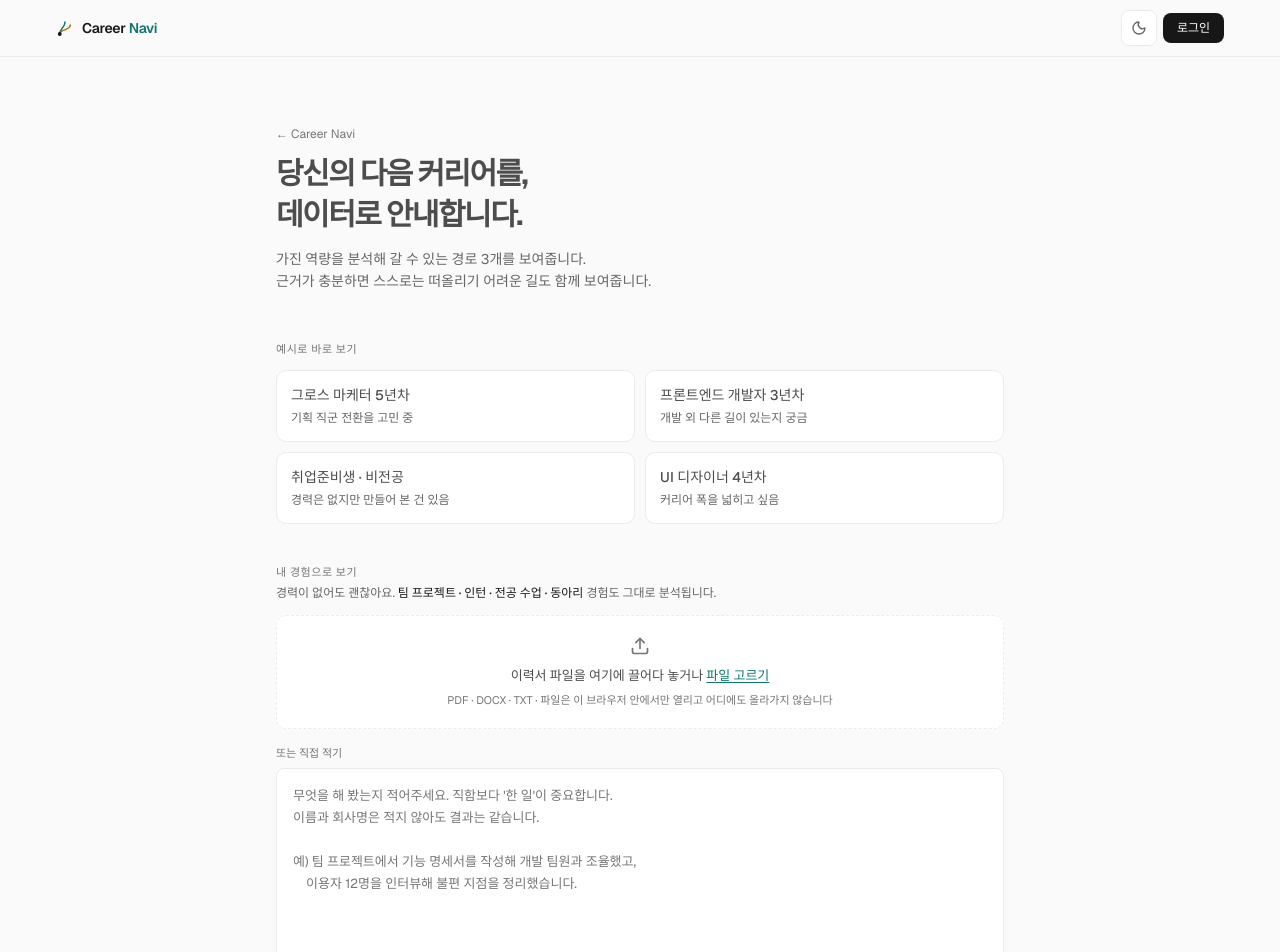
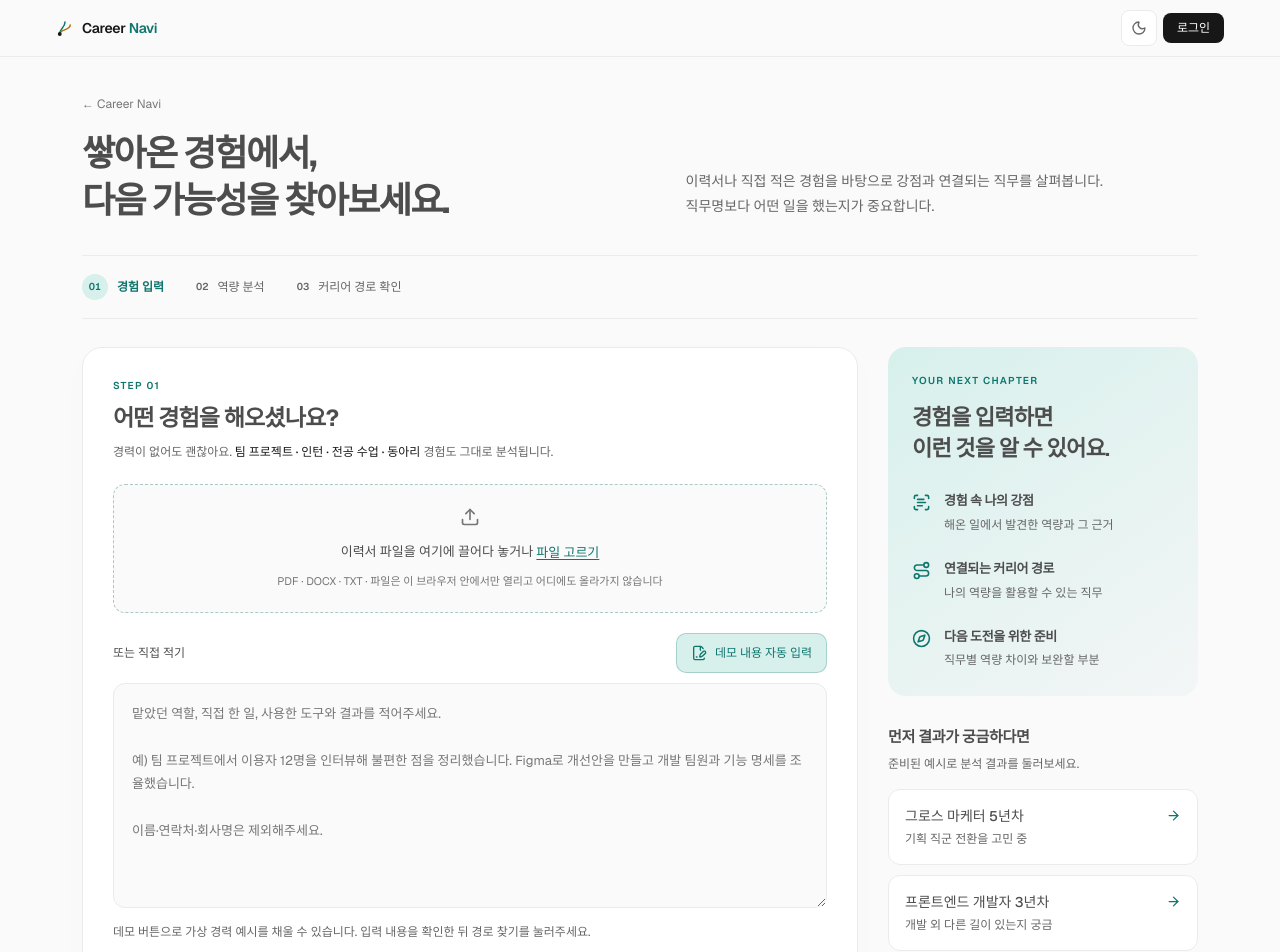
Before and after one commit to alsgur3667/wanted, a Next.js app: page /personal in a window 1280 px wide. Shown: the top 952 px of the page. Built offline with nearby package versions, Linux system fonts and the light colour scheme.

Commit message:
feat(ui): refine personal entry page and add demo autofill

```diff
--- a/app/personal/page.tsx
+++ b/app/personal/page.tsx
@@ -5,27 +5,34 @@ import Link from 'next/link';
 import type { AnalysisResult } from '@/types';
 import ResumeInput from '@/components/ResumeInput';
 import ResultView from '@/components/ResultView';
+import './personal.css';
 
 export default function Home() {
   const [result, setResult] = useState<AnalysisResult | null>(null);
 
   return (
-    <main className="mx-auto max-w-3xl px-5 py-12 sm:py-16">
-      <header>
+    <main className={result ? 'mx-auto max-w-3xl px-5 py-12 sm:py-16' : 'personal-page'}>
+      <header className={!result ? 'personal-intro' : undefined}>
         <Link href="/" className="text-[12px] text-faint transition-colors hover:text-ink">← Career Navi</Link>
         <h1 className="mt-2 text-2xl font-bold leading-snug sm:text-3xl">
-          당신의 다음 커리어를,
+          {result ? '당신의 다음 커리어를,' : '쌓아온 경험에서,'}
           <br />
-          데이터로 안내합니다.
+          {result ? '데이터로 안내합니다.' : '다음 가능성을 찾아보세요.'}
         </h1>
         <p className="mt-3 text-sm leading-relaxed text-mute">
-          가진 역량을 분석해 갈 수 있는 경로 3개를 보여줍니다.
+          이력서나 직접 적은 경험을 바탕으로 강점과 연결되는 직무를 살펴봅니다.
           <br className="hidden sm:block" />
-          근거가 충분하면 스스로는 떠올리기 어려운 길도 함께 보여줍니다.
+          직무명보다 어떤 일을 했는지가 중요합니다.
         </p>
       </header>
 
-      <div className="mt-12">
+      {!result && <ol className="personal-progress" aria-label="커리어 탐색 순서">
+        <li aria-current="step"><span>01</span> 경험 입력</li>
+        <li><span>02</span> 역량 분석</li>
+        <li><span>03</span> 커리어 경로 확인</li>
+      </ol>}
+
+      <div className={result ? 'mt-12' : 'personal-content'}>
         {result ? (
           <ResultView result={result} onReset={() => setResult(null)} />
         ) : (
--- /dev/null
+++ b/app/personal/personal.css
@@ -0,0 +1,60 @@
+.personal-page { max-width:1180px; margin:0 auto; padding:38px 32px 28px; }
+.personal-intro h1 { margin-top:18px; font-size:clamp(28px,3.1vw,40px); font-weight:650; line-height:1.3; letter-spacing:-.045em; }
+.personal-intro > p { font-size:14px; line-height:1.8; margin-top:16px; }
+@media (min-width:951px) {
+  .personal-intro { display:grid; grid-template-columns:1.1fr 1fr; gap:0 40px; align-items:end; }
+  .personal-intro > a { grid-column:1 / -1; justify-self:start; }
+  .personal-intro h1 { font-size:36px; }
+  .personal-intro > p { margin-bottom:5px; max-width:440px; }
+}
+.personal-progress { display:flex; align-items:center; gap:32px; margin-top:30px; padding:18px 0; border-top:1px solid var(--hairline); border-bottom:1px solid var(--hairline); }
+.personal-progress li { display:flex; align-items:center; gap:9px; font-size:12px; color:var(--mute); }
+.personal-progress span { font-size:10px; font-weight:600; font-variant-numeric:tabular-nums; }
+.personal-progress [aria-current] { color:var(--link); font-weight:600; }
+.personal-progress [aria-current] span { display:grid; place-items:center; width:26px; height:26px; border-radius:50%; background:var(--link-soft); }
+.personal-content { margin-top:28px; }
+.personal-input-layout { display:grid; grid-template-columns:minmax(0,1fr) 310px; gap:30px; align-items:start; }
+.personal-editor { grid-column:1; grid-row:1; padding:30px; border:1px solid var(--hairline); border-radius:20px; background:var(--elevated); box-shadow:0 8px 32px #172e2404; }
+.personal-kicker { font-size:10px; font-weight:600; letter-spacing:.13em; color:var(--link); }
+.personal-editor > h2 { margin-top:8px; margin-bottom:8px; font-size:23px; font-weight:650; letter-spacing:-.035em; }
+.personal-file-drop { margin-top:22px; }
+.personal-file-drop > div > div:first-child { border-radius:12px; padding:22px 16px; background:var(--canvas); border-color:color-mix(in srgb,var(--link) 30%,var(--hairline)); }
+.personal-file-drop button { min-height:30px; }
+.personal-editor textarea { border-radius:12px; background:var(--canvas); font-size:13px; line-height:1.8; padding:18px; margin-top:10px; }
+.personal-editor textarea:focus-visible { outline:3px solid color-mix(in srgb,var(--link) 13%,transparent); outline-offset:1px; }
+.personal-editor > section { border-radius:12px; background:var(--canvas); margin-top:20px; }
+.personal-analyze { display:flex; align-items:center; justify-content:center; gap:10px; width:100%; min-height:52px; margin-top:22px; border-radius:11px; background:var(--link); color:var(--canvas); font-size:14px; font-weight:600; cursor:pointer; transition:opacity .15s; }
+.personal-analyze:hover { opacity:.88; }
+.personal-sidebar { grid-column:2; grid-row:1; }
+.personal-expectations { padding:26px 24px; border-radius:18px; background:linear-gradient(145deg,var(--link-soft),color-mix(in srgb,var(--link) 3%,var(--canvas))); }
+.personal-expectations h2 { margin-top:14px; font-size:22px; line-height:1.45; letter-spacing:-.035em; font-weight:600; }
+.personal-expectations ul { display:grid; gap:24px; margin-top:26px; }
+.personal-expectations li { display:flex; gap:13px; }
+.personal-expectations svg { flex-shrink:0; margin-top:2px; color:var(--link); }
+.personal-expectations h3 { font-size:13px; font-weight:600; }
+.personal-expectations li p { margin-top:5px; font-size:12px; line-height:1.6; color:var(--mute); word-break:keep-all; }
+.personal-samples { margin-top:30px; }
+.personal-samples > h2 { font-size:15px; font-weight:600; letter-spacing:-.02em; }
+.personal-sample-description { margin-top:6px; font-size:12px; color:var(--mute); }
+.personal-sample-list { display:grid; gap:10px; margin-top:16px; }
+.personal-sample-list button { border-radius:12px; padding:16px; }
+.personal-sample-list button svg { color:var(--link); }
+.personal-page button:focus-visible,.personal-page a:focus-visible { outline:2px solid var(--link); outline-offset:3px; }
+.personal-page > footer { margin-top:32px; font-size:11px; }
+@media (max-width:950px) { .personal-input-layout { grid-template-columns:minmax(0,1fr) 270px; gap:20px; } .personal-editor { padding:24px; } .personal-expectations { padding:24px 18px; } }
+@media (max-width:760px) {
+  .personal-page { padding:26px 20px; }
+  .personal-intro h1 { font-size:30px; }
+  .personal-intro > p { font-size:13px; }
+  .personal-progress { gap:18px; justify-content:space-between; margin-top:24px; padding:14px 0; }
+  .personal-progress li { font-size:11px; gap:5px; }
+  .personal-progress [aria-current] span { width:22px; height:22px; }
+  .personal-input-layout { display:flex; flex-direction:column; gap:28px; }
+  .personal-editor { order:0; width:100%; padding:22px 18px; border-radius:16px; }
+  .personal-sidebar { order:1; width:100%; }
+  .personal-editor > h2 { font-size:21px; }
+  .personal-expectations h2 br { display:none; }
+  .personal-expectations h2 { font-size:20px; }
+  .personal-sample-list { grid-template-columns:repeat(2,minmax(0,1fr)); }
+}
+@media (max-width:420px) { .personal-progress { gap:8px; } .personal-progress li { font-size:10px; } .personal-sample-list { grid-template-columns:1fr; } }
--- a/components/ResumeInput.tsx
+++ b/components/ResumeInput.tsx
@@ -1,12 +1,19 @@
 'use client';
 
-import { useState } from 'react';
+import { useRef, useState } from 'react';
+import { ArrowRight, FilePenLine, Route, ScanText, Compass } from 'lucide-react';
 import { SAMPLE_PROFILES } from '@/data/samples';
 import type { AnalysisResult } from '@/types';
 import { INPUT_GUARD } from '@/lib/prompts/extract';
 import RouteSearchLoader from './RouteSearchLoader';
 import PrivacyNotice from './PrivacyNotice';
 import ResumeFileDrop from './ResumeFileDrop';
+
+const DEMO_RESUME_TEXT = `${SAMPLE_PROFILES[0].resumeText}
+
+사용자 인터뷰 결과를 바탕으로 문제를 분류하고, 개선할 기능의 우선순위와 요구사항을 문서로 정리했습니다. 디자이너와 개발자에게 분석 내용을 공유하고 실험 일정과 지표를 함께 조율했습니다.
+
+앞으로는 고객의 문제를 정의하고 제품 개선을 이끄는 일을 하고 싶습니다. 지금까지 쌓은 실험 설계, 데이터 분석, 사용자 인터뷰 경험을 다른 직무에서도 활용할 수 있을지 알고 싶습니다.`;
 
 // 경로 탐색 화면을 이 컴포넌트 안에서 띄운다. 부모가 띄우면 입력 폼이 언마운트되어
 // 실패했을 때 사용자가 써 둔 이력서가 통째로 날아간다.
@@ -16,6 +23,8 @@ export default function ResumeInput({
   onResult: (r: AnalysisResult) => void;
 }) {
   const [text, setText] = useState('');
+  const inputRef = useRef<HTMLTextAreaElement>(null);
+  const [demoNotice, setDemoNotice] = useState('');
   const [error, setError] = useState<string | null>(null);
   const [searching, setSearching] = useState(false);
   const [pending, setPending] = useState<AnalysisResult | null>(null);
@@ -73,25 +82,12 @@ export default function ResumeInput({
   }
 
   return (
-    <div>
-      <section>
-        <h2 className="text-[11px] font-medium uppercase tracking-wider text-faint">예시로 바로 보기</h2>
-        <div className="mt-3 grid gap-2.5 sm:grid-cols-2">
-          {SAMPLE_PROFILES.map((s) => (
-            <button
-              key={s.id}
-              onClick={() => showSample(s.cachedResult)}
-              className="rounded-lg border border-hairline bg-elevated p-3.5 text-left transition-colors hover:border-link/50 hover:bg-link-soft"
-            >
-              <span className="block text-sm font-medium">{s.label}</span>
-              <span className="mt-1 block text-[12px] text-mute">{s.hint}</span>
-            </button>
-          ))}
-        </div>
-      </section>
+    <div className="personal-input-layout">
 
-      <section className="mt-10">
-        <h2 className="text-[11px] font-medium uppercase tracking-wider text-faint">내 경험으로 보기</h2>
+
+      <section className="personal-editor" aria-labelledby="experience-title">
+        <p className="personal-kicker">STEP 01</p>
+        <h2 id="experience-title">어떤 경험을 해오셨나요?</h2>
         <p className="mt-1 text-[12px] leading-[1.6] text-mute">
           경력이 없어도 괜찮아요. <strong className="font-medium text-ink">팀 프로젝트 · 인턴 · 전공 수업 · 동아리</strong> 경험도 그대로 분석됩니다.
         </p>
@@ -99,25 +95,50 @@ export default function ResumeInput({
         {/* 파일에서 뽑은 글자는 아래 칸으로 들어간다. 곧장 분석으로 보내지 않는
             이유는 ResumeFileDrop 위에 적어 두었다 — 요약하면, 보내기 전에
             무엇이 보내지는지 사용자가 볼 수 있어야 한다. */}
-        <div className="mt-3">
+        <div className="personal-file-drop">
           <ResumeFileDrop
             onText={(t) => {
               setText(t);
               setError(null);
+              setDemoNotice('');
             }}
           />
         </div>
 
-        <p className="mt-4 text-[11px] text-faint">또는 직접 적기</p>
+        <div className="mt-5 flex flex-wrap items-center justify-between gap-3">
+          <label htmlFor="resume-text" className="text-[12px] font-medium text-body">또는 직접 적기</label>
+          <button
+            type="button"
+            onClick={() => {
+              setText(DEMO_RESUME_TEXT);
+              setError(null);
+              setDemoNotice('그로스 마케터의 가상 경력 예시를 입력했습니다. 내용을 수정하거나 경로 찾기를 눌러주세요.');
+              inputRef.current?.focus({ preventScroll: true });
+            }}
+            className="inline-flex min-h-10 items-center gap-2 rounded-lg border border-link/25 bg-link-soft px-3.5 text-[12px] font-medium text-link transition-colors hover:border-link/60 focus-visible:outline-2 focus-visible:outline-offset-2 focus-visible:outline-link"
+          >
+            <FilePenLine className="size-4" aria-hidden />
+            데모 내용 자동 입력
+          </button>
+        </div>
 
         <textarea
+          id="resume-text"
+          ref={inputRef}
+          aria-describedby="resume-demo-help"
           value={text}
-          onChange={(e) => setText(e.target.value)}
-          rows={9}
+          onChange={(e) => {
+            setText(e.target.value);
+            setDemoNotice('');
+          }}
+          rows={8}
           maxLength={INPUT_GUARD.maxChars}
-          placeholder={'무엇을 해 봤는지 적어주세요. 직함보다 \u0027한 일\u0027이 중요합니다.\n이름과 회사명은 적지 않아도 결과는 같습니다.\n\n예) 팀 프로젝트에서 기능 명세서를 작성해 개발 팀원과 조율했고,\n    이용자 12명을 인터뷰해 불편 지점을 정리했습니다.'}
+          placeholder={'맡았던 역할, 직접 한 일, 사용한 도구와 결과를 적어주세요.\n\n예) 팀 프로젝트에서 이용자 12명을 인터뷰해 불편한 점을 정리했습니다. Figma로 개선안을 만들고 개발 팀원과 기능 명세를 조율했습니다.\n\n이름·연락처·회사명은 제외해주세요.'}
           className="mt-1.5 w-full resize-y rounded-md border border-hairline bg-elevated p-4 text-[13px] leading-[1.7] text-ink outline-none transition-colors placeholder:text-faint focus:border-link"
         />
+        <p id="resume-demo-help" role="status" className="mt-2 text-[12px] leading-relaxed text-mute">
+          {demoNotice || '데모 버튼으로 가상 경력 예시를 채울 수 있습니다. 입력 내용을 확인한 뒤 경로 찾기를 눌러주세요.'}
+        </p>
 
         <div className="mt-2 text-xs">
           <span className={tooShort ? 'text-error' : 'text-faint'}>
@@ -128,15 +149,42 @@ export default function ResumeInput({
 
         <PrivacyNotice />
 
-        {error && <p className="mt-3 text-xs text-error">{error}</p>}
+        {error && <p role="alert" className="mt-3 text-xs text-error">{error}</p>}
 
         <button
           onClick={analyze}
-          className="mt-5 w-full rounded-full bg-ink px-5 py-3.5 text-[15px] font-medium text-canvas transition-opacity hover:opacity-85"
+          className="personal-analyze"
         >
-          경로 찾기
+          나의 커리어 경로 찾기 <ArrowRight size={18} aria-hidden />
         </button>
       </section>
+      <aside className="personal-sidebar">
+        <section className="personal-expectations">
+          <p className="personal-kicker">YOUR NEXT CHAPTER</p>
+          <h2>경험을 입력하면<br />이런 것을 알 수 있어요.</h2>
+          <ul>
+            <li><ScanText size={19} aria-hidden /><div><h3>경험 속 나의 강점</h3><p>해온 일에서 발견한 역량과 그 근거</p></div></li>
+            <li><Route size={19} aria-hidden /><div><h3>연결되는 커리어 경로</h3><p>나의 역량을 활용할 수 있는 직무</p></div></li>
+            <li><Compass size={19} aria-hidden /><div><h3>다음 도전을 위한 준비</h3><p>직무별 역량 차이와 보완할 부분</p></div></li>
+          </ul>
+        </section>
+        <section className="personal-samples">
+        <h2>먼저 결과가 궁금하다면</h2>
+        <p className="personal-sample-description">준비된 예시로 분석 결과를 둘러보세요.</p>
+        <div className="personal-sample-list">
+          {SAMPLE_PROFILES.map((s) => (
+            <button
+              key={s.id}
+              onClick={() => showSample(s.cachedResult)}
+              className="rounded-lg border border-hairline bg-elevated p-3.5 text-left transition-colors hover:border-link/50 hover:bg-link-soft"
+            >
+              <span className="flex items-center justify-between gap-3 text-sm font-medium">{s.label}<ArrowRight size={15} aria-hidden /></span>
+              <span className="mt-1 block text-[12px] text-mute">{s.hint}</span>
+            </button>
+          ))}
+        </div>
+        </section>
+      </aside>
     </div>
   );
 }
```
